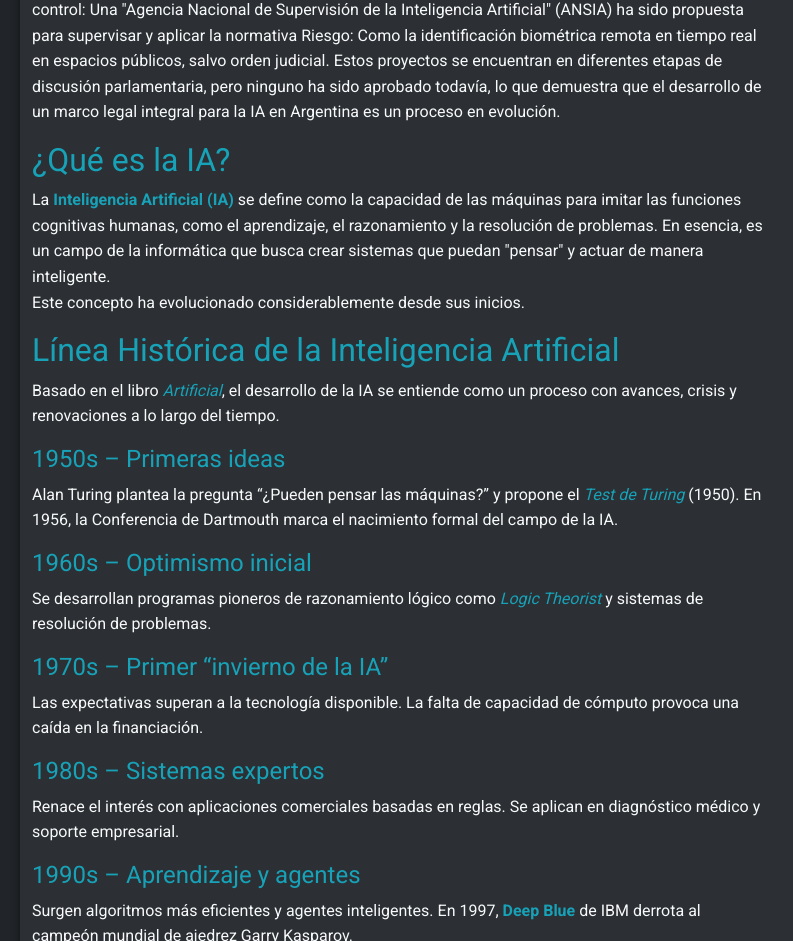
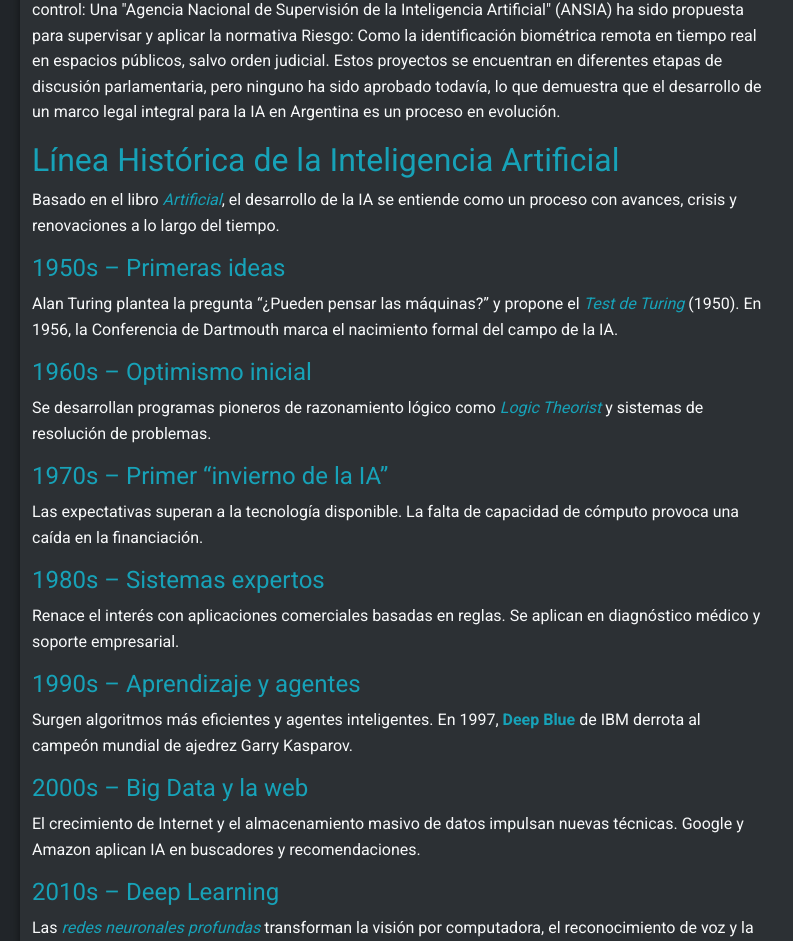
Before and after one commit to martinacannnete-lang/Trabajo_Practico-SegundoTrimestre, a plain HTML site: page index.html in a window 1280 px wide. Shown: the part 1714-2655 px from the top of the page, without its empty margins (50-843 px from the left). Drawn offline with nearby package versions, Linux system fonts and the light colour scheme.

Commit message:
Add files via upload

```diff
--- a/index.html
+++ b/index.html
@@ -70,11 +70,6 @@ Clasificar los sistemas de IA: Según su nivel de riesgo (por ejemplo, "riesgo i
 Crear un ente de control: Una "Agencia Nacional de Supervisión de la Inteligencia Artificial" (ANSIA) ha sido propuesta para supervisar y aplicar la normativa Riesgo: Como la identificación biométrica remota en tiempo real en espacios públicos, salvo orden judicial.
 
 Estos proyectos se encuentran en diferentes etapas de discusión parlamentaria, pero ninguno ha sido aprobado todavía, lo que demuestra que el desarrollo de un marco legal integral para la IA en Argentina es un proceso en evolución.</P>
-<h2 id="que-es-ia">¿Qué es la IA?</h2>
-<p>
-    La <strong>Inteligencia Artificial (IA)</strong> se define como la capacidad de las máquinas para imitar las funciones cognitivas humanas, como el aprendizaje, el razonamiento y la resolución de problemas. En esencia, es un campo de la informática que busca crear sistemas que puedan "pensar" y actuar de manera inteligente. <br>
-    Este concepto ha evolucionado considerablemente desde sus inicios.
-</p>
 
 <!-- Nueva sección: Línea histórica de la IA -->
 <h2>Línea Histórica de la Inteligencia Artificial</h2>
```
